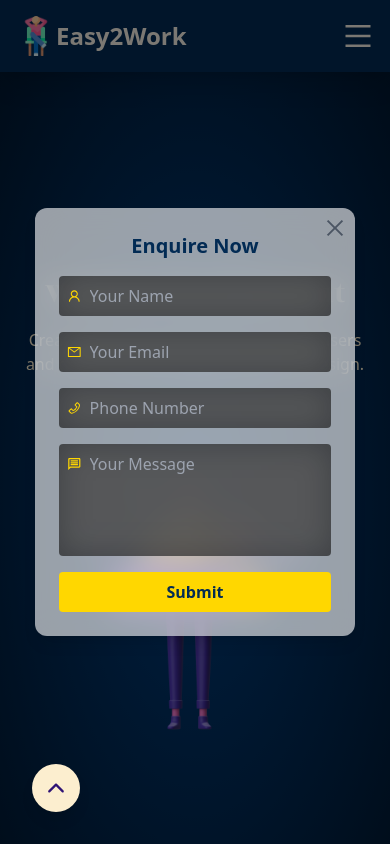
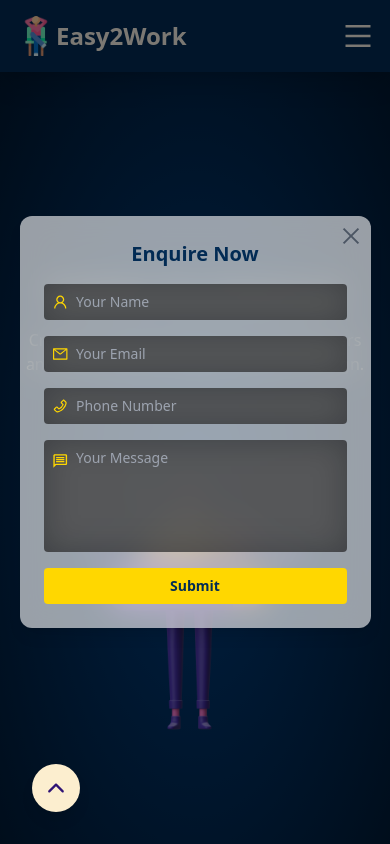
Before and after one commit to prassana16/E2W-website, a React (Vite) app: page / in a window 390 px wide. Shown: the top 844 px of the page. Built offline with nearby package versions, Linux system fonts and the light colour scheme.

Commit message:
responsiveness corrected

```diff
--- a/src/components/AboutPWA.jsx
+++ b/src/components/AboutPWA.jsx
@@ -38,8 +38,8 @@ function AboutPWA() {
   {/* Left Column */}
   <motion.div
     className="flex flex-col items-center justify-center p-6 bg-[#000000a4] rounded-2xl border border-purple-400 shadow-md w-full  "
-    initial={{ opacity: 0, y: -100, x:-100 }}
-    whileInView={{ opacity: 1, y: 0, x:0 }}
+    initial={{ opacity: 0, y: -100  }}
+    whileInView={{ opacity: 1, y: 0 }}
     transition={{ duration: 1.5 }}
   >
     <div className="text-6xl mb-4">
@@ -68,8 +68,8 @@ function AboutPWA() {
     <motion.div
       className="w-full items-center flex flex-col p-6 md:p-9 "
 
-      initial={{ opacity: 0, y: 100,x:100 }}
-      whileInView={{ opacity: 1, y: 0,x:0 }}
+      initial={{ opacity: 0, y: 100 }}
+      whileInView={{ opacity: 1, y: 0 }}
       transition={{ duration: 1.5 }}
     >
       <img src={gif} alt="" className='w-full overflow-hidden  '/>
--- a/src/components/ContactPopup.jsx
+++ b/src/components/ContactPopup.jsx
@@ -44,17 +44,17 @@ const ContactPopup = () => {
     <div className={`fixed ${isOpen ? 'inset-0 flex items-center justify-center' : 'bottom-4 right-4'} z-50`}>
       {isOpen ? (
         <div className="fixed inset-0 flex items-center justify-center z-50 bg-black bg-opacity-50 transition-transform duration-300">
-          <div className="p-6 bg-white bg-opacity-60 backdrop-blur-lg rounded-xl shadow-lg w-80 relative text-[#022b54]">
+          <div className="p-6 bg-white bg-opacity-60 backdrop-blur-lg rounded-xl shadow-lg w-[90%] sm:w-96 md:w-[28rem] relative text-[#022b54]">
             <button
               onClick={togglePopup}
               className="absolute top-2 right-2 text-gray-600 hover:text-gray-800"
             >
               <AiOutlineClose size={24} />
             </button>
-            <h3 className="text-xl font-semibold text-center mb-4">Enquire Now</h3>
+            <h3 className="text-xl md:text-2xl font-semibold text-center mb-4">Enquire Now</h3>
             <form onSubmit={handleSubmit} className="space-y-4">
               <div className="flex items-center bg-black bg-opacity-60 backdrop-blur-lg p-2 rounded">
-                <AiOutlineUser className="text-[#FFD700] mr-2" />
+                <AiOutlineUser className="text-[#FFD700] mr-2 text-lg md:text-xl" />
                 <input
                   type="text"
                   name="name"
@@ -62,11 +62,11 @@ const ContactPopup = () => {
                   value={formData.name}
                   onChange={handleChange}
                   required
-                  className="bg-transparent outline-none text-[#022b54] w-full"
+                  className="bg-transparent outline-none text-[#022b54] w-full text-sm md:text-base"
                 />
               </div>
               <div className="flex items-center bg-black bg-opacity-60 backdrop-blur-lg p-2 rounded">
-                <AiOutlineMail className="text-[#FFD700] mr-2" />
+                <AiOutlineMail className="text-[#FFD700] mr-2 text-lg md:text-xl" />
                 <input
                   type="email"
                   name="email"
@@ -74,11 +74,11 @@ const ContactPopup = () => {
                   value={formData.email}
                   onChange={handleChange}
                   required
-                  className="bg-transparent outline-none text-[#022b54] w-full"
+                  className="bg-transparent outline-none text-[#022b54] w-full text-sm md:text-base"
                 />
               </div>
               <div className="flex items-center bg-black bg-opacity-60 backdrop-blur-lg p-2 rounded">
-                <AiOutlinePhone className="text-[#FFD700] mr-2" />
+                <AiOutlinePhone className="text-[#FFD700] mr-2 text-lg md:text-xl" />
                 <input
                   type="tel"
                   name="phone"
@@ -86,34 +86,34 @@ const ContactPopup = () => {
                   value={formData.phone}
                   onChange={handleChange}
                   required
-                  className="bg-transparent outline-none text-[#022b54] w-full"
+                  className="bg-transparent outline-none text-[#022b54] w-full text-sm md:text-base"
                 />
               </div>
-              <div className="flex items-start  bg-black bg-opacity-60 backdrop-blur-lg p-2 rounded">
-                <MdOutlineMessage className="text-[#FFD700] mr-2 mt-1" />
+              <div className="flex items-start bg-black bg-opacity-60 backdrop-blur-lg p-2 rounded">
+                <MdOutlineMessage className="text-[#FFD700] mr-2 mt-1 text-lg md:text-xl" />
                 <textarea
                   name="message"
                   placeholder="Your Message"
                   value={formData.message}
                   onChange={handleChange}
                   required
-                  className="bg-transparent outline-none text-[#022b54] w-full h-24 resize-none"
+                  className="bg-transparent outline-none text-[#022b54] w-full h-24 resize-none text-sm md:text-base"
                 ></textarea>
               </div>
               <button
                 type="submit"
-                className="w-full bg-[#FFD700] text-[#022b54] py-2 rounded font-semibold hover:bg-yellow-500 transition duration-300"
+                className="w-full bg-[#FFD700] text-[#022b54] py-2 rounded font-semibold hover:bg-yellow-500 transition duration-300 text-sm md:text-base"
               >
                 Submit
               </button>
-              {formStatus && <p className="text-center text-green-600 mt-2">{formStatus}</p>}
+              {formStatus && <p className="text-center text-green-600 mt-2 text-sm md:text-base">{formStatus}</p>}
             </form>
           </div>
         </div>
       ) : (
         <button
           onClick={togglePopup}
-          className="bg-[#FFD700] text-[#022b54] p-3 rounded-full shadow-lg hover:bg-yellow-500 transition duration-300"
+          className="fixed bottom-4 right-4 bg-[#FFD700] text-[#022b54] p-3 rounded-full shadow-lg hover:bg-yellow-500 transition duration-300 z-50"
         >
           Enquire
         </button>
```
